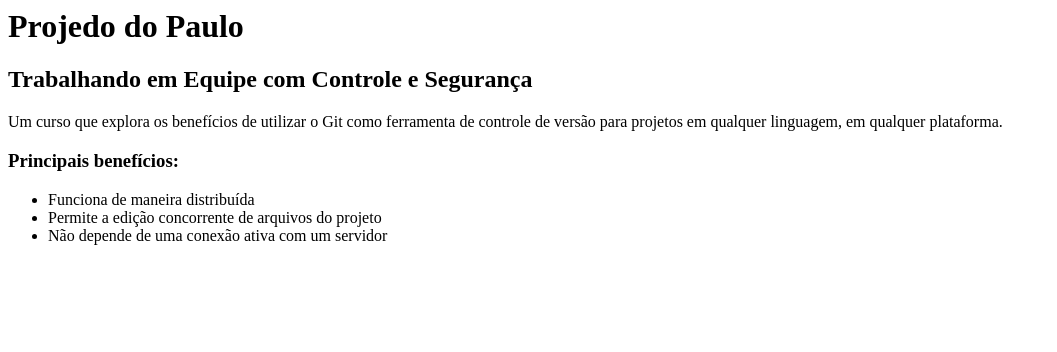
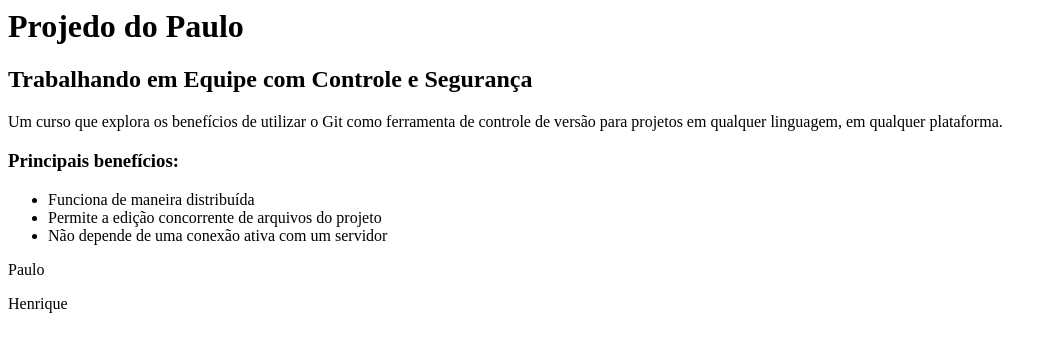
Before and after one commit to GotPauloHub/meu-site, a plain HTML site: page index.html in a window 1280 px wide. Shown: the whole page, without its empty margins (0-1057 px from the left). Drawn offline with Linux system fonts and the light colour scheme.

Commit message:
Testando comando git add -i

```diff
--- a/index.html
+++ b/index.html
@@ -14,5 +14,6 @@
             <li>Permite a edição concorrente de arquivos do projeto</li>
             <li>Não depende de uma conexão ativa com um servidor</li>
         </ul>
+        <p>Paulo</p><p>Henrique</p>
     </body>
 </html>
```
